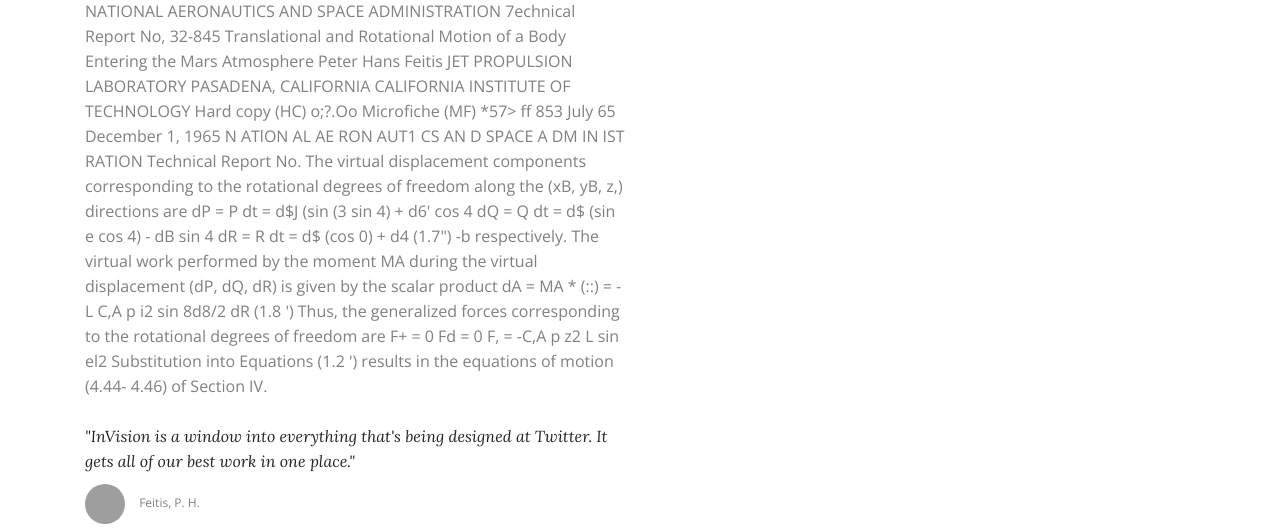
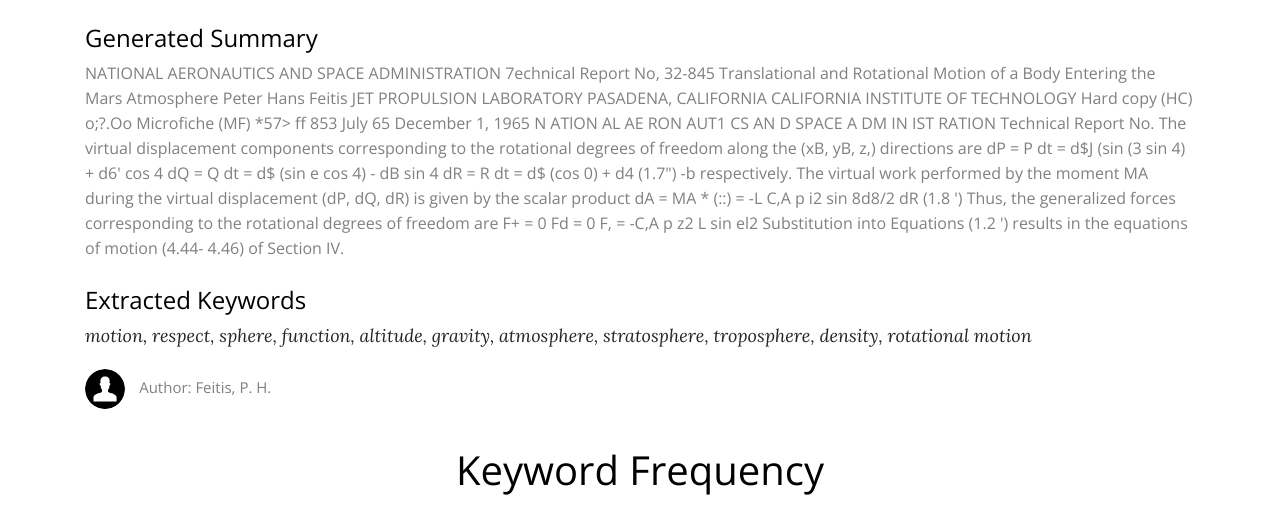
Before and after one commit to barrancocarlos/alexandria-spaceapps, a Django app: template templates/nlp-single.html in a window 1280 px wide. Shown: the part 362-894 px from the top of the page. Run offline with Django 3.2, Linux system fonts and the light colour scheme; the template is opened without the code that fills it: values that come from a table or form of the project are taken from there, others are empty; data comes from the database, SQL or seed files in the repository; both versions use the stored data as it was after the commit; some libraries are stand-ins or nearby versions; grey boxes are pictures that could not be loaded.

Commit message:
nlp single css

```diff
--- a/static/assets/css/custom.css
+++ b/static/assets/css/custom.css
@@ -1,3 +1,22 @@
 .job-list{
   margin-top: 100px;
 }
+
+.feature{
+  margin-top: 100px;
+}
+
+.feature .testimonial ul.meta li {
+  font-size: 15px;
+  margin-right: 10px;
+  margin-top: 11px;
+  margin-bottom: 20px;
+}
+
+.freq-title {
+  margin-bottom: 40px;
+}
+
+.feature .testimonial p {
+  font-size: 18px;
+}
--- a/templates/nlp-single.html
+++ b/templates/nlp-single.html
@@ -1,35 +1,33 @@
 {% load static %}
 {% include "header.html" %}
 
-<section class="feature section pt-0">
+<section class="feature section">
 	<div class="container">
 		<div class="row">
-			<div class="col-lg-6 ml-auto align-self-center">
+			<div class="col-lg-12 ml-auto align-self-center">
 				<div class="feature-content">
 					<!-- Feature Title -->
-					<h2>{{ query_docs.title  }}<a
-							href="https://themefisher.com/products/small-apps-free-app-landing-page-template/">Small Apps</a></h2>
+					<h2>{{ query_docs.title  }}</h2>
 					<!-- Feature Description -->
-					<p>{{ query_docs.keywords }}</p>
+					<h4>Generated Summary</h4>
           <p>{{ query_docs.summary }}</p>
 				</div>
 				<!-- Testimonial Quote -->
+				<h4>Extracted Keywords</h4>
 				<div class="testimonial">
-					<p>
-						"InVision is a window into everything that's being designed at Twitter. It gets all of our best work in one
-						place."
-					</p>
+					<p>{{ query_docs.keywords }}</p>
 					<ul class="list-inline meta">
 						<li class="list-inline-item">
-							<img src="images/testimonial/feature-testimonial-thumb.jpg" alt="">
+							<img src="{% static 'assets/images/user.png' %}" alt="">
 						</li>
-						<li class="list-inline-item">{{ query_docs.author }}</li>
+						<li class="list-inline-item">Author: {{ query_docs.author }}</li>
 					</ul>
 				</div>
 			</div>
-			<div class="col-lg-6 mr-auto justify-content-center">
+			<div class="col-lg-12 mr-auto justify-content-center text-center">
 				<!-- Feature mockup -->
-				<div class="image-content" data-aos="fade-left">
+				<h2 class="freq-title">Keyword Frequency</h2>
+				<div class="image-content">
 					<img class="img-fluid" src={{ freq_url }} alt="ipad">
 				</div>
 			</div>
```
Also changed, not shown: alexandria/views.py (+57 -57 lines), db.sqlite3, static/assets/images/19810023782.png (added), static/assets/images/19820014033.png (added), static/assets/images/19880018793.png (added), static/assets/images/19940008413.png (added), static/assets/images/user.png (added).
